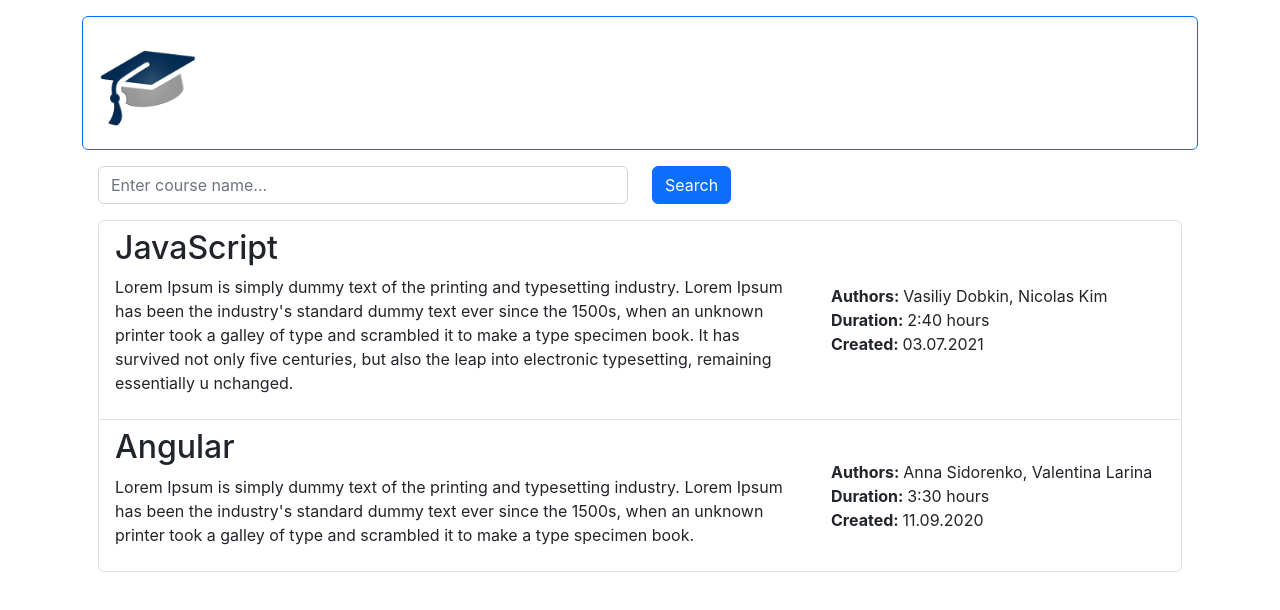
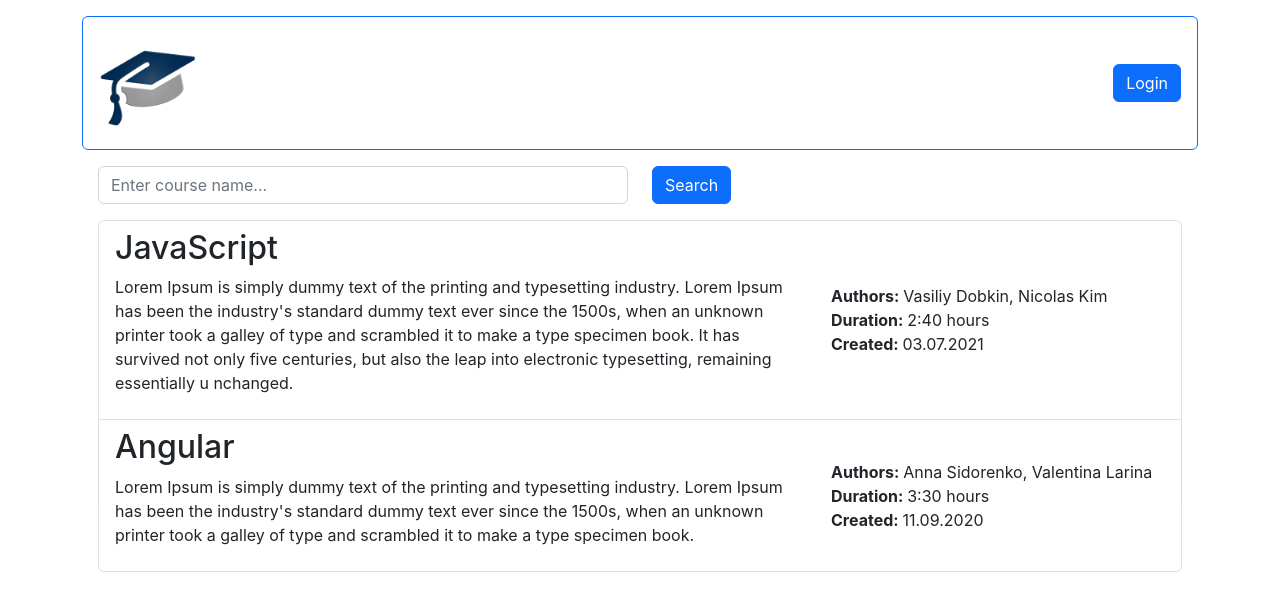
Before and after one commit to Volosh1n/courses-app, a React (Create React App) app: page / in a window 1280 px wide. Shown: the top 610 px of the page. Built offline with nearby package versions, Linux system fonts and the light colour scheme.

Commit message:
Add auth

```diff
--- a/src/common/Button/Button.jsx
+++ b/src/common/Button/Button.jsx
@@ -1,11 +1,14 @@
 const Button = (props) => {
   return (
     <>
-      <button className={props.buttonClassName} onClick={props.onButtonClick}>
+      <button
+        className={props.buttonClassName || 'btn btn-primary'}
+        onClick={props.onButtonClick}
+      >
         {props.buttonText}
       </button>
     </>
-  )
-}
+  );
+};
 
 export default Button;
--- a/src/components/Header/Header.jsx
+++ b/src/components/Header/Header.jsx
@@ -1,9 +1,11 @@
 import Logo from './components/Logo/Logo';
+import Auth from './components/Auth/Auth';
 
 const Header = () => {
   return (
-    <div className='border border-primary rounded p-3'>
+    <div className='d-flex justify-content-between align-items-center border border-primary rounded p-3'>
       <Logo />
+      <Auth />
     </div>
   );
 };
--- /dev/null
+++ b/src/components/Header/components/Auth/Auth.jsx
@@ -0,0 +1,38 @@
+import { useState, useEffect } from 'react';
+import Button from '../../../../common/Button/Button';
+
+function Auth() {
+  const [isLoggedIn, setIsLoggedIn] = useState(false);
+
+  useEffect(() => {
+    const storedIsLoggedIn = localStorage.getItem('isLoggedIn');
+    if (storedIsLoggedIn === 'true') {
+      setIsLoggedIn(true);
+    }
+  }, []);
+
+  const handleLogin = () => {
+    setIsLoggedIn(true);
+    localStorage.setItem('isLoggedIn', 'true');
+  };
+
+  const handleLogout = () => {
+    setIsLoggedIn(false);
+    localStorage.setItem('isLoggedIn', 'false');
+  };
+
+  return (
+    <div>
+      {isLoggedIn ? (
+        <>
+          <small className='m-3'>username</small>
+          <Button onButtonClick={handleLogout} buttonText='Logout' />
+        </>
+      ) : (
+        <Button onButtonClick={handleLogin} buttonText='Login' />
+      )}
+    </div>
+  );
+}
+
+export default Auth;
```
